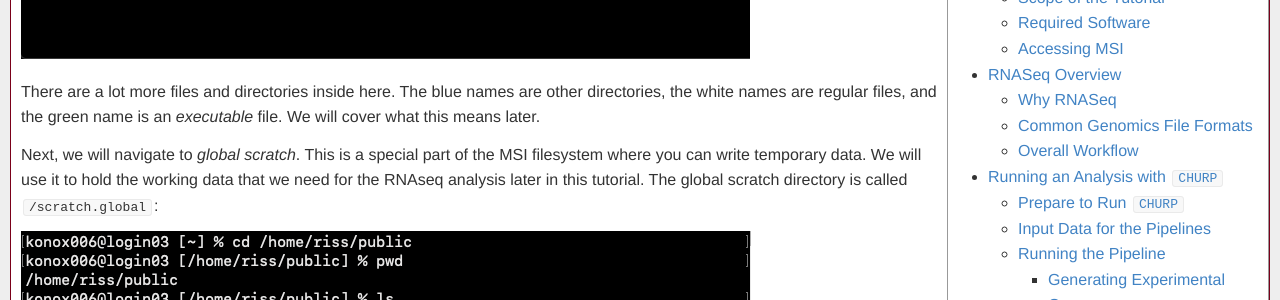
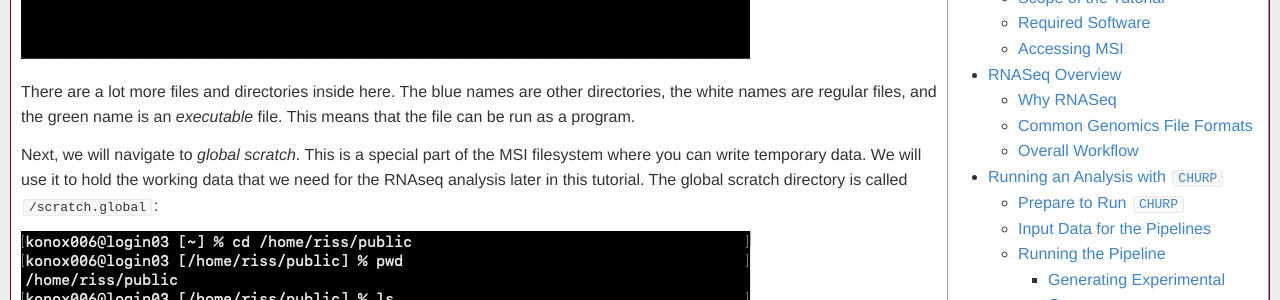
Before and after one commit to msi-ris/Tutorials, a Jekyll site: the page built from rnaseq_cmd_beta.md, in a window 1280 px wide and 900 px high, scrolled down 9405 px. Shown: the part 152-452 px from the top of the window. Built offline with Jekyll 4.4.1, drawn with Linux system fonts in a browser that asks for light colours; some of the changed text lies outside the part shown.

Commit message:
Update rnaseq beta

```diff
--- a/rnaseq_cmd_beta.md
+++ b/rnaseq_cmd_beta.md
@@ -361,7 +361,7 @@ again with `ls`:
 
 There are a lot more files and directories inside here. The blue names are
 other directories, the white names are regular files, and the green name
-is an *executable* file. We will cover what this means later.
+is an *executable* file. This means that the file can be run as a program.
 
 Next, we will navigate to *global scratch*. This is a special part of the MSI
 filesystem where you can write temporary data. We will use it to hold the
```
Also changed, not shown: other parts of rnaseq_cmd_beta.md (+1 -1 lines).
